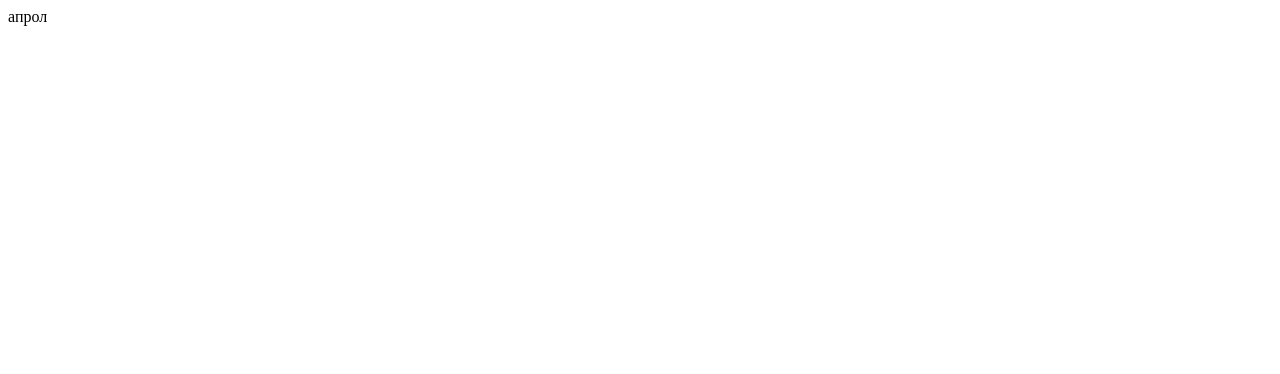
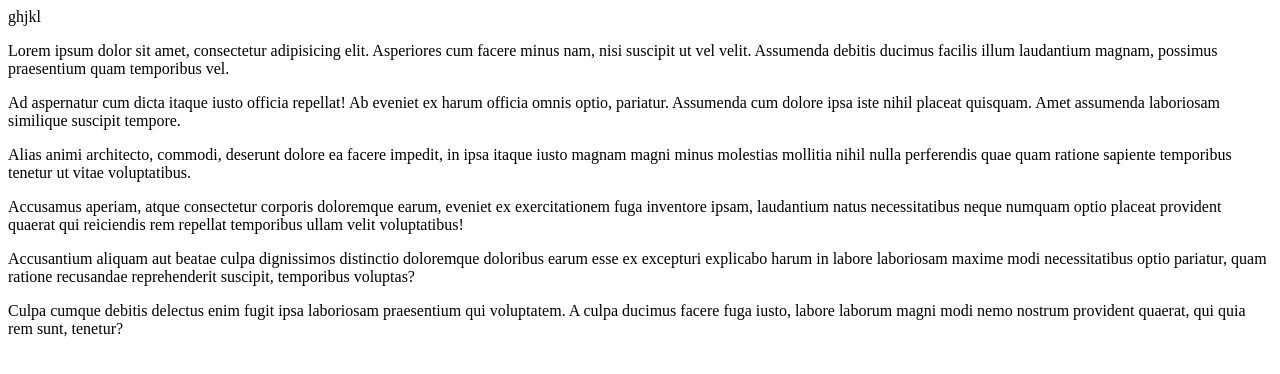
Before and after one commit to Iryna4410/html, a plain HTML site: page index.html in a window 1280 px wide. Drawn offline with Linux system fonts and the light colour scheme.

Commit message:
продовження

```diff
--- a/index.html
+++ b/index.html
@@ -3,9 +3,23 @@
 <head>
     <meta charset="UTF-8">
     <title>Title</title>
-    апрол
+
 </head>
 <body>
-
+<div>ghjkl</div>
+<p>Lorem ipsum dolor sit amet, consectetur adipisicing elit. Asperiores cum facere minus nam, nisi suscipit ut vel
+    velit. Assumenda debitis ducimus facilis illum laudantium magnam, possimus praesentium quam temporibus vel.</p>
+<p>Ad aspernatur cum dicta itaque iusto officia repellat! Ab eveniet ex harum officia omnis optio, pariatur. Assumenda
+    cum dolore ipsa iste nihil placeat quisquam. Amet assumenda laboriosam similique suscipit tempore.</p>
+<p>Alias animi architecto, commodi, deserunt dolore ea facere impedit, in ipsa itaque iusto magnam magni minus molestias
+    mollitia nihil nulla perferendis quae quam ratione sapiente temporibus tenetur ut vitae voluptatibus.</p>
+<p>Accusamus aperiam, atque consectetur corporis doloremque earum, eveniet ex exercitationem fuga inventore ipsam,
+    laudantium natus necessitatibus neque numquam optio placeat provident quaerat qui reiciendis rem repellat temporibus
+    ullam velit voluptatibus!</p>
+<p>Accusantium aliquam aut beatae culpa dignissimos distinctio doloremque doloribus earum esse ex excepturi explicabo
+    harum in labore laboriosam maxime modi necessitatibus optio pariatur, quam ratione recusandae reprehenderit
+    suscipit, temporibus voluptas?</p>
+<p>Culpa cumque debitis delectus enim fugit ipsa laboriosam praesentium qui voluptatem. A culpa ducimus facere fuga
+    iusto, labore laborum magni modi nemo nostrum provident quaerat, qui quia rem sunt, tenetur?</p>
 </body>
 </html>
```
